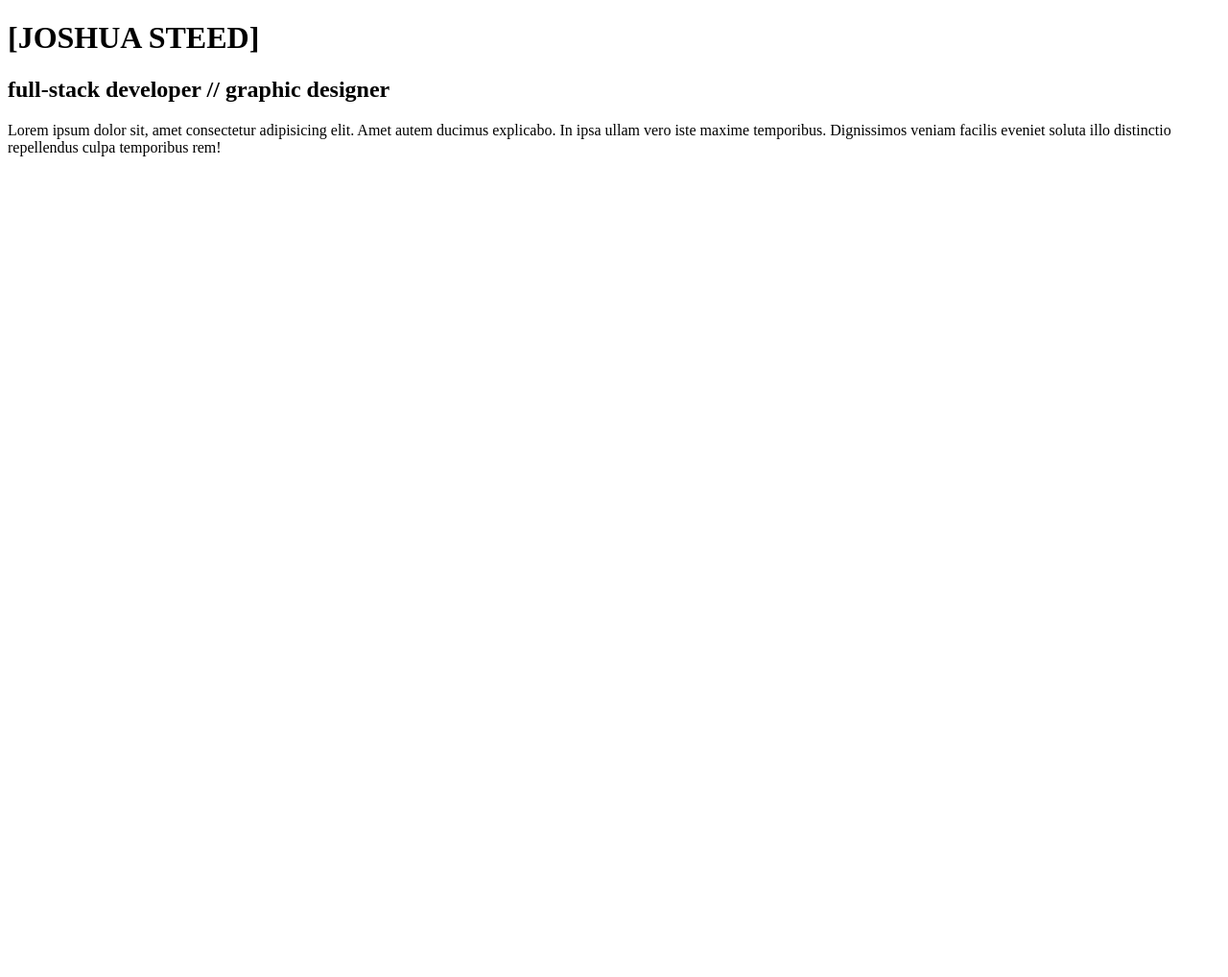
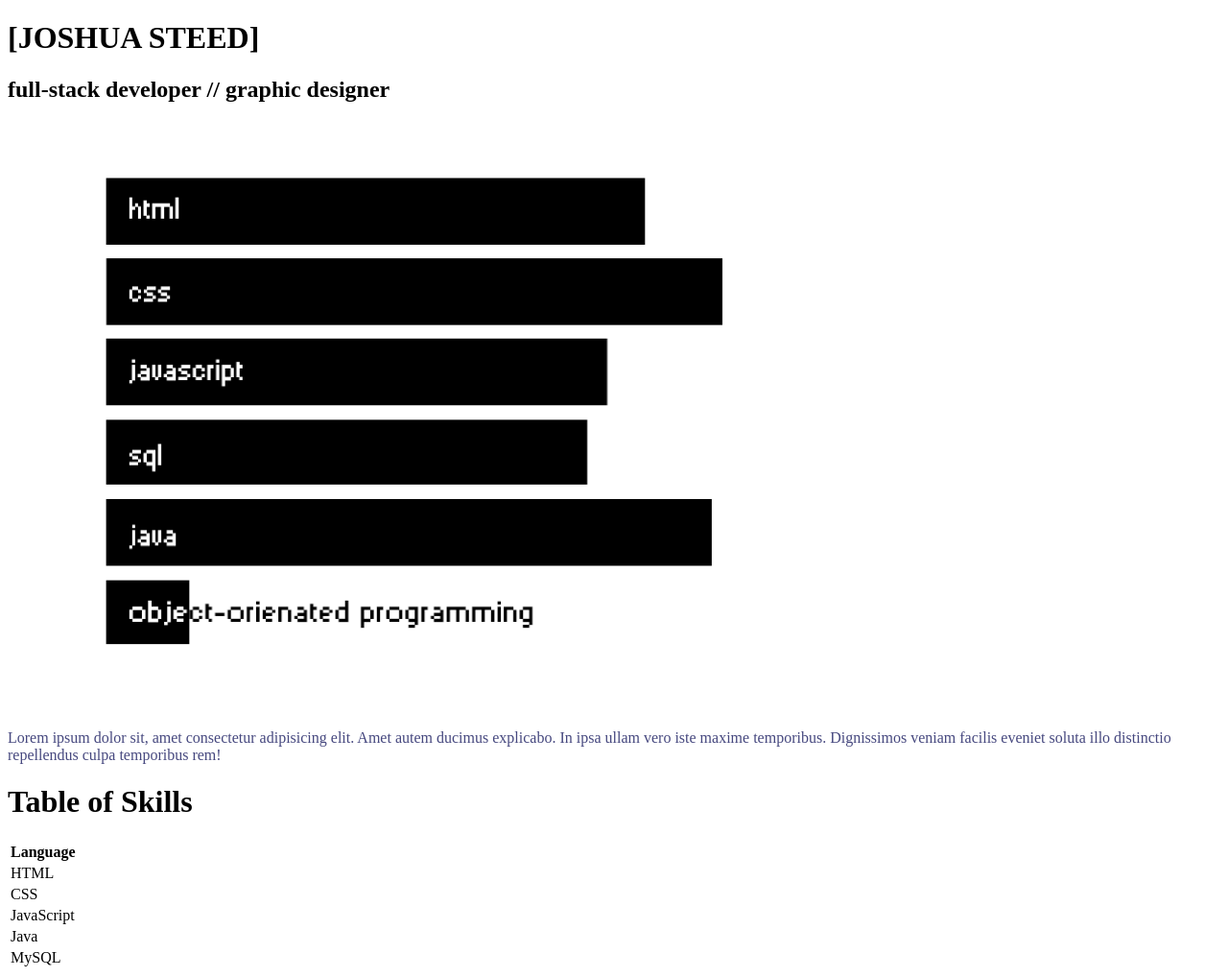
Before and after one commit to 0xjoshva/landing_page, a plain HTML site: page index.html in a window 1280 px wide. Shown: the whole page at 96% size. Before the commit the page ends 800 px from the top, so only its background shows below. Drawn offline with Linux system fonts and the light colour scheme.

Commit message:
changed background + image + added table

```diff
--- a/index.html
+++ b/index.html
@@ -1,14 +1,54 @@
 <!DOCTYPE html>
 <html lang="en">
+  <body style="background-color: rgb(255, 255, 255)"></body>
   <head>
-    <meta charset="UTF-8">
-    <meta http-equiv="X-UA-Compatible" content="IE=edge">
-    <meta name="viewport" content="width=device-width, initial-scale=1.0">
+    <meta charset="UTF-8" />
+    <meta http-equiv="X-UA-Compatible" content="IE=edge" />
+    <meta name="viewport" content="width=device-width, initial-scale=1.0" />
     <title>Document</title>
   </head>
   <h1>[JOSHUA STEED]</h1>
   <h2>full-stack developer // graphic designer</h2>
+  <img src="graph.png" alt="skillset" width="1075" height="613" />
   <body>
-    <p>Lorem ipsum dolor sit, amet consectetur adipisicing elit. Amet autem ducimus explicabo. In ipsa ullam vero iste maxime temporibus. Dignissimos veniam facilis eveniet soluta illo distinctio repellendus culpa temporibus rem!</p>
+    <p style="color:rgb(70, 72, 127)">
+      Lorem ipsum dolor sit, amet consectetur adipisicing elit. Amet autem
+      ducimus explicabo. In ipsa ullam vero iste maxime temporibus. Dignissimos
+      veniam facilis eveniet soluta illo distinctio repellendus culpa temporibus
+      rem!
+    </p >
+    <h1>Table of Skills</h1>
+    <table>
+      <tr>
+        <th>Language</th>
+        <th></th>
+        <th></th>
+      </tr>
+      <tr>
+        <td>HTML</td>
+        <td></td>
+        <td></td>
+      </tr>
+       <tr>
+        <td>CSS</td>
+        <td></td>
+        <td></td>
+      </tr>
+      <tr>
+        <td>JavaScript</td>
+        <td></td>
+        <td></td>
+      </tr>
+      <tr>
+        <td>Java</td>
+        <td></td>
+        <td></td>
+      </tr>
+      <tr>
+        <td>MySQL</td>
+        <td></td>
+        <td></td>
+      </tr>
+    </table>
   </body>
 </html>
```
Also changed, not shown: graph.PNG (added), yeat.jpg (added). Lines whose indentation alone changed are shown as unchanged.
